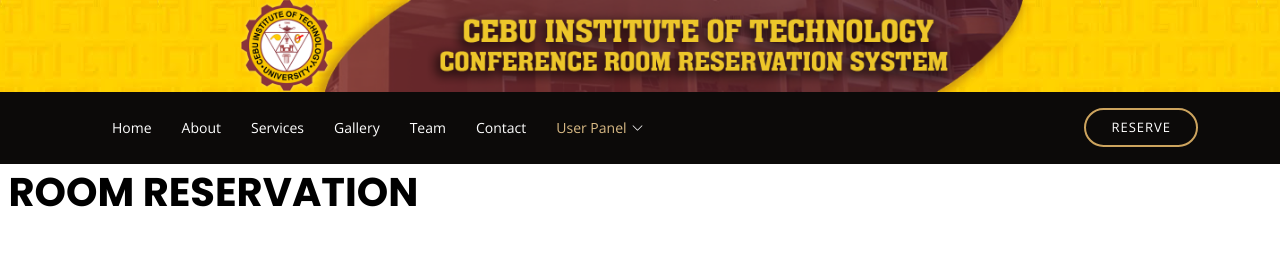
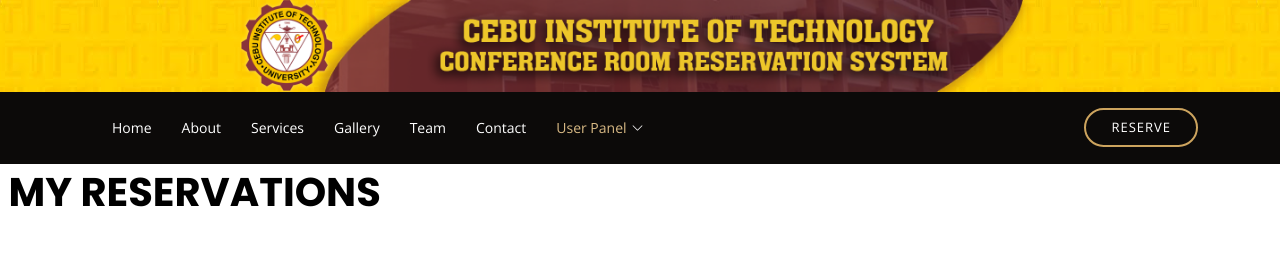
Before and after one commit to pctechkid/TeknoyReserveHeroku, a Django app: template templates/usersreservation.html in a window 1280 px wide. Shown: the top 268 px of the page. Run offline with Django 4.2, Linux system fonts and the light colour scheme; the template is opened without the code that fills it, so the values that code supplies are empty; some libraries are stand-ins or nearby versions; some web fonts are replaced.

Commit message:
final commit [bug fixes, links, menu]

```diff
--- a/templates/usersreservation.html
+++ b/templates/usersreservation.html
@@ -173,7 +173,7 @@
   {% block content %}
   <div style="background-color: #ffffff">
             <div>
-                <h3 class="mb-5 text-uppercase" style="margin: 0; font-size: 40px; font-weight: 700; line-height: 56px; color: #000000; font-family: 'Poppins', sans-serif;">&nbsp;Room Reservation</h3>
+                <h3 class="mb-5 text-uppercase" style="margin: 0; font-size: 40px; font-weight: 700; line-height: 56px; color: #000000; font-family: 'Poppins', sans-serif;">&nbsp;My Reservations</h3>
             </div>
             <table id="example" class="table table-striped table-bordered" style="width:100%">
             <thead>
```
